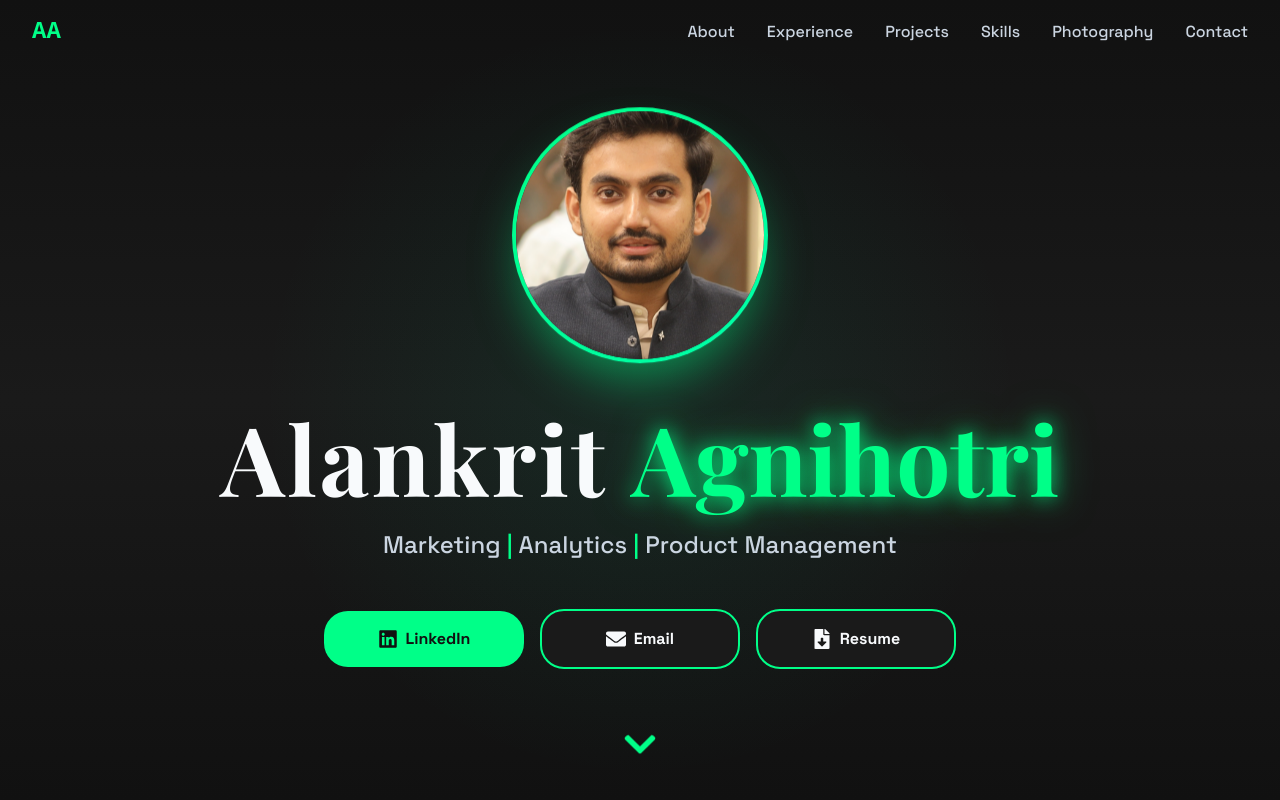
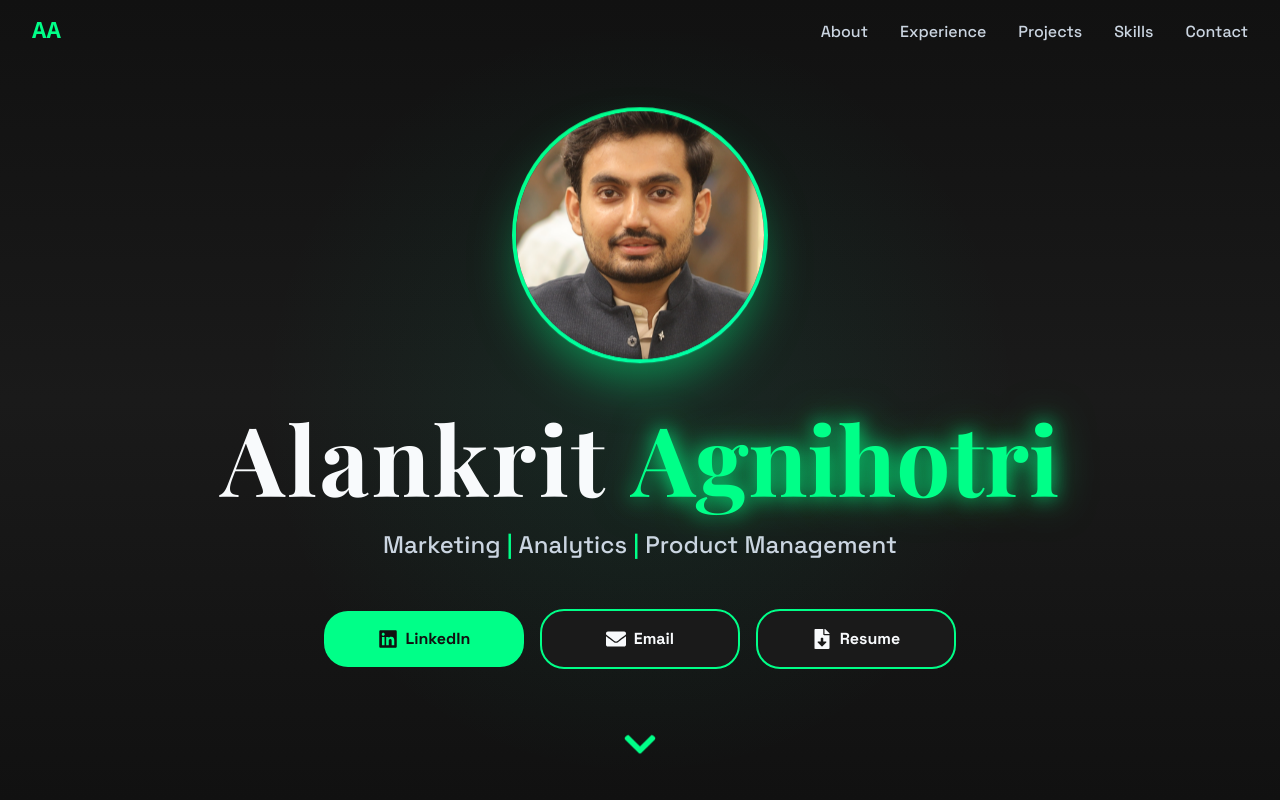
Before and after one commit to AgnihotriAlankrit/portfolio-main, a React (Vite) app: page / in a window 1280 px wide. Shown: the top 800 px of the page. Built offline with nearby package versions, Linux system fonts and the light colour scheme; a web font is replaced by a local one.

Commit message:
Update Navbar.jsx

```diff
--- a/src/components/Navbar.jsx
+++ b/src/components/Navbar.jsx
@@ -18,7 +18,6 @@ const Navbar = () => {
     { name: 'Experience', href: '#experience' },
     { name: 'Projects', href: '#projects' },
     { name: 'Skills', href: '#skills' },
-    { name: 'Photography', href: '#photography' },
     { name: 'Contact', href: '#contact' },
   ]
 
```
